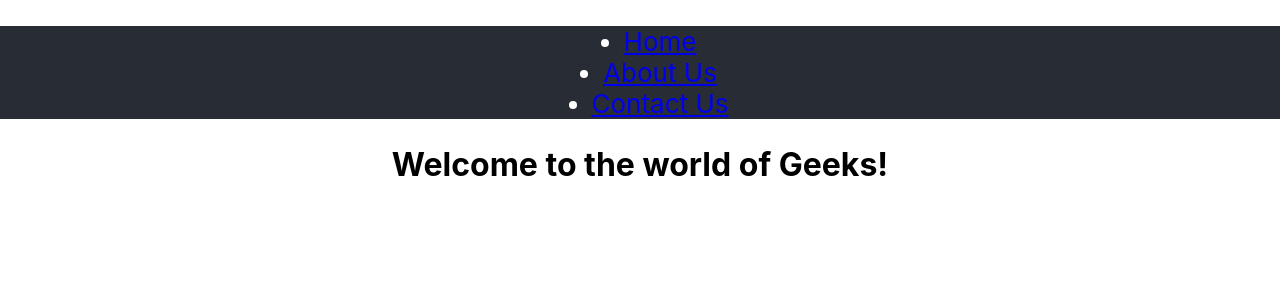
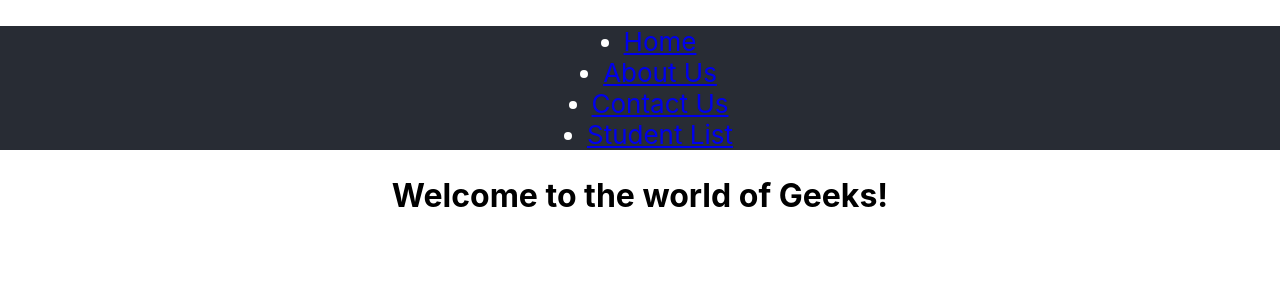
Before and after one commit to m-abbaspour/studentlist, a React (Create React App) app: page / in a window 1280 px wide. Shown: the top 300 px of the page. Built offline with nearby package versions, Linux system fonts and the light colour scheme.

Commit message:
* Imports bootstarp to project * Imports the Card API * Adds Student Card to Projects

```diff
--- a/package.json
+++ b/package.json
@@ -7,7 +7,9 @@
     "@testing-library/jest-dom": "^5.16.4",
     "@testing-library/react": "^13.3.0",
     "@testing-library/user-event": "^13.5.0",
+    "bootstrap": "^5.1.3",
     "react": "^18.2.0",
+    "react-bootstrap": "^2.4.0",
     "react-dom": "^18.2.0",
     "react-router-dom": "^6.3.0",
     "react-scripts": "5.0.1",
--- a/src/App.js
+++ b/src/App.js
@@ -3,6 +3,7 @@ import { BrowserRouter as Router,Routes, Route, Link } from 'react-router-dom';
 import Home from './Component/Home';
 import About from './Component/About';
 import Contact from './Component/Contact';
+import StudentCard from './Component/StudentCard';
 import './App.css';
 
 class App extends Component {
@@ -20,11 +21,15 @@ render() {
 				<li>
 					<Link to="/contact">Contact Us</Link>
 				</li>
+				<li>
+					<Link to="/studentlist">Student List</Link>
+				</li>
 			</ul>
 		<Routes>
 				<Route exact path='/' element={< Home />}></Route>
 				<Route exact path='/about' element={< About />}></Route>
 				<Route exact path='/contact' element={< Contact />}></Route>
+				<Route exact path='/studentlist' element={< StudentCard />}></Route>
 		</Routes>
 		</div>
 	</Router>
--- /dev/null
+++ b/src/component/StudentCard.js
@@ -0,0 +1,17 @@
+import React from 'react'
+// import './Style.css'
+import Card from 'react-bootstrap/Card'
+// to be able to use bootstrap run this command:
+// npm install react-bootstrap bootstrap
+
+function StudentCard() {
+  return (
+    <div>
+        <Card>
+
+        </Card>
+    </div>
+  )
+}
+
+export default StudentCard
--- /dev/null
+++ b/src/component/Style.css
@@ -0,0 +1,3 @@
+.card Card{
+    width: '18rem';
+}
```
Also changed, not shown: 1 other file (tests, documents, lock files or other folders). Lines whose indentation alone changed are shown as unchanged.
